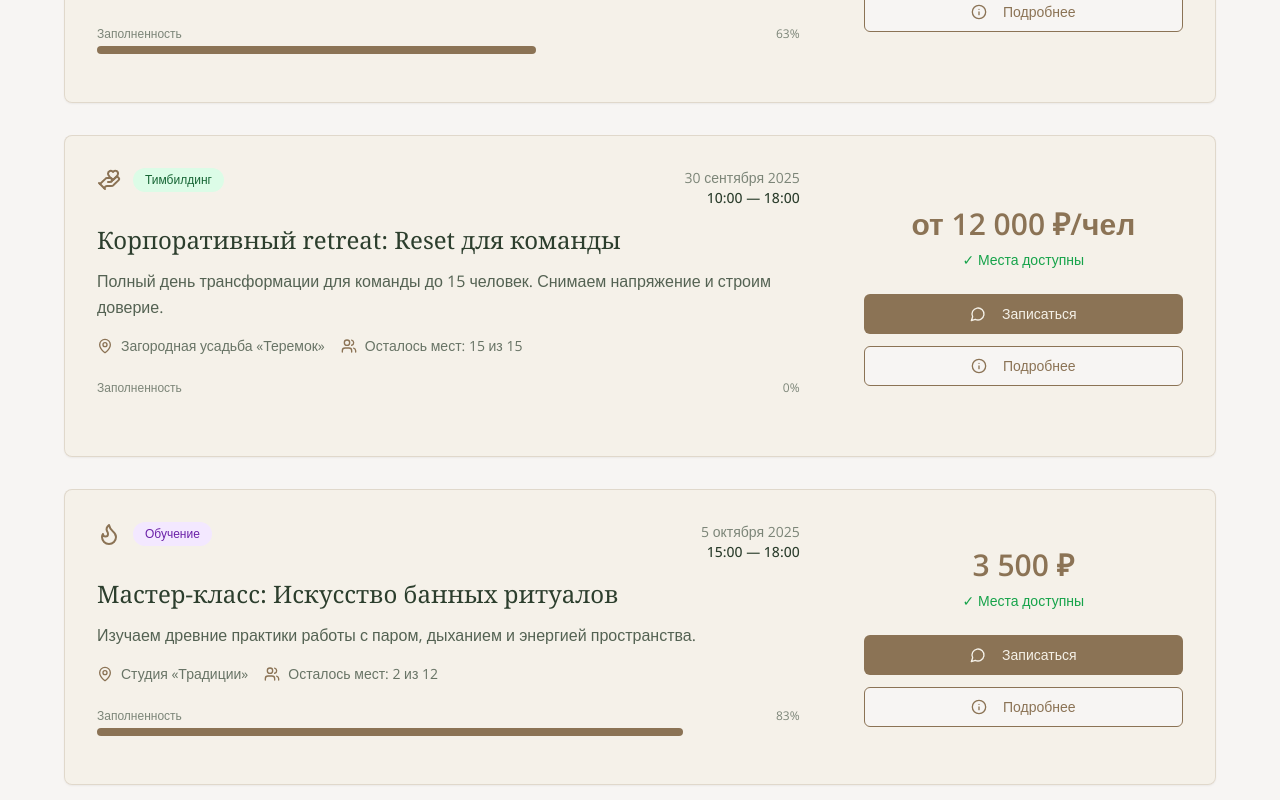
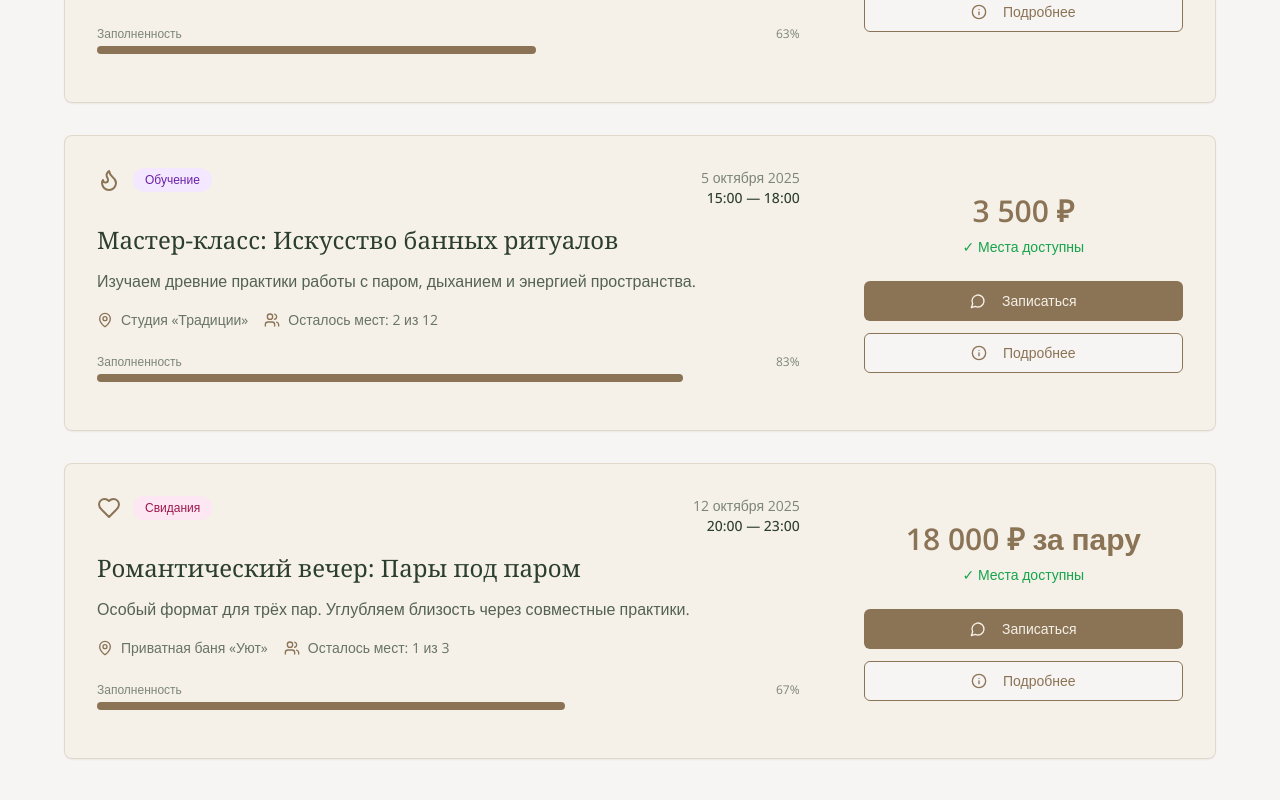
Before and after one commit to pr-poehali-dev/warm-meetings-experience, a React (Vite) app: page /events in a window 1280 px wide. Shown: the part 540-1340 px from the top of the page. Built offline with nearby package versions, Linux system fonts and the light colour scheme.

Commit message:
Удаление события из системы

```diff
--- a/src/pages/Events.tsx
+++ b/src/pages/Events.tsx
@@ -20,20 +20,7 @@ const Events = () => {
       totalSpots: 8,
       icon: "Users",
     },
-    {
-      id: 2,
-      title: "Корпоративный retreat: Reset для команды",
-      date: "30 сентября 2025",
-      time: "10:00 — 18:00",
-      type: "Тимбилдинг",
-      location: "Загородная усадьба «Теремок»",
-      price: "от 12 000 ₽/чел",
-      description:
-        "Полный день трансформации для команды до 15 человек. Снимаем напряжение и строим доверие.",
-      spotsLeft: 15,
-      totalSpots: 15,
-      icon: "HandHeart",
-    },
+
     {
       id: 3,
       title: "Мастер-класс: Искусство банных ритуалов",
```
